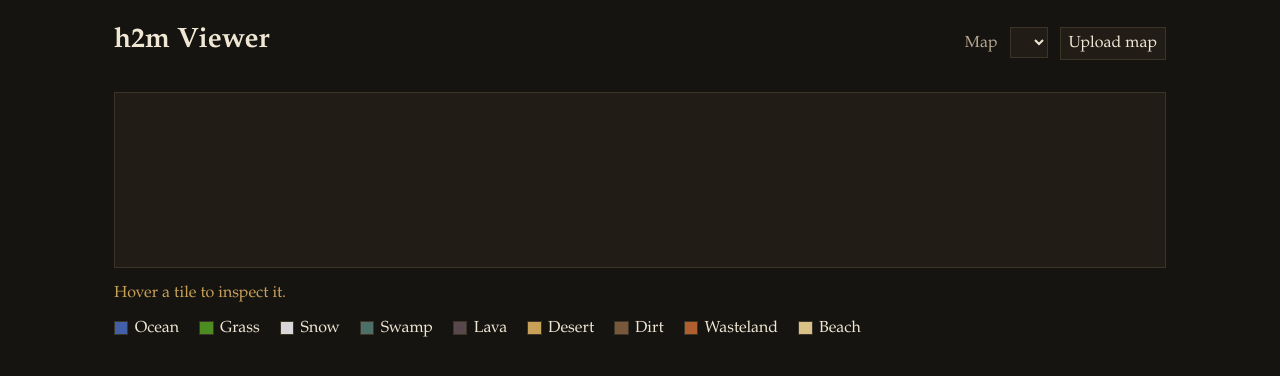
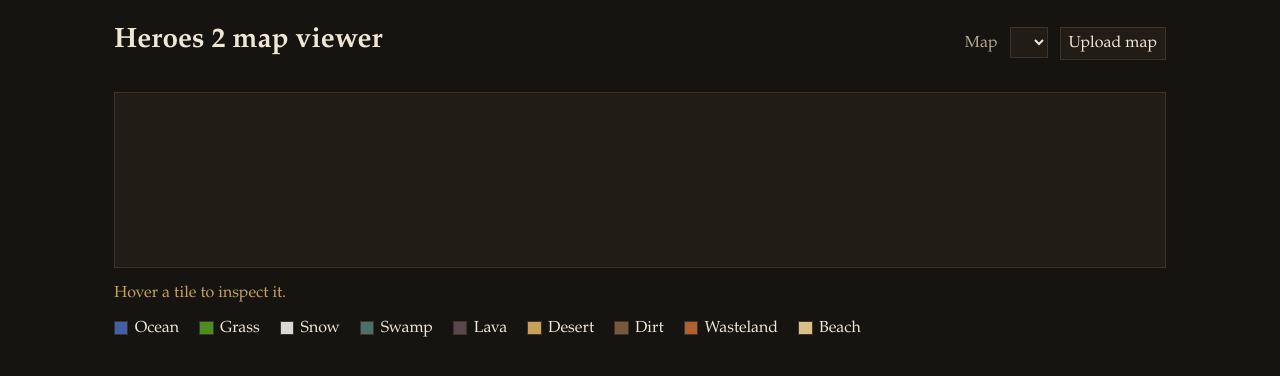
Before and after one commit to arthrp/h2-map-viewer, a website built with Vite: page index.html in a window 1280 px wide. Built offline with nearby package versions, Linux system fonts and the light colour scheme.

Commit message:
Fix title

```diff
--- a/index.html
+++ b/index.html
@@ -8,7 +8,7 @@
   <body>
     <div id="app">
       <header>
-        <h1>h2m Viewer</h1>
+        <h1>Heroes 2 map viewer</h1>
         <div id="map-controls">
           <label>
             Map
```
